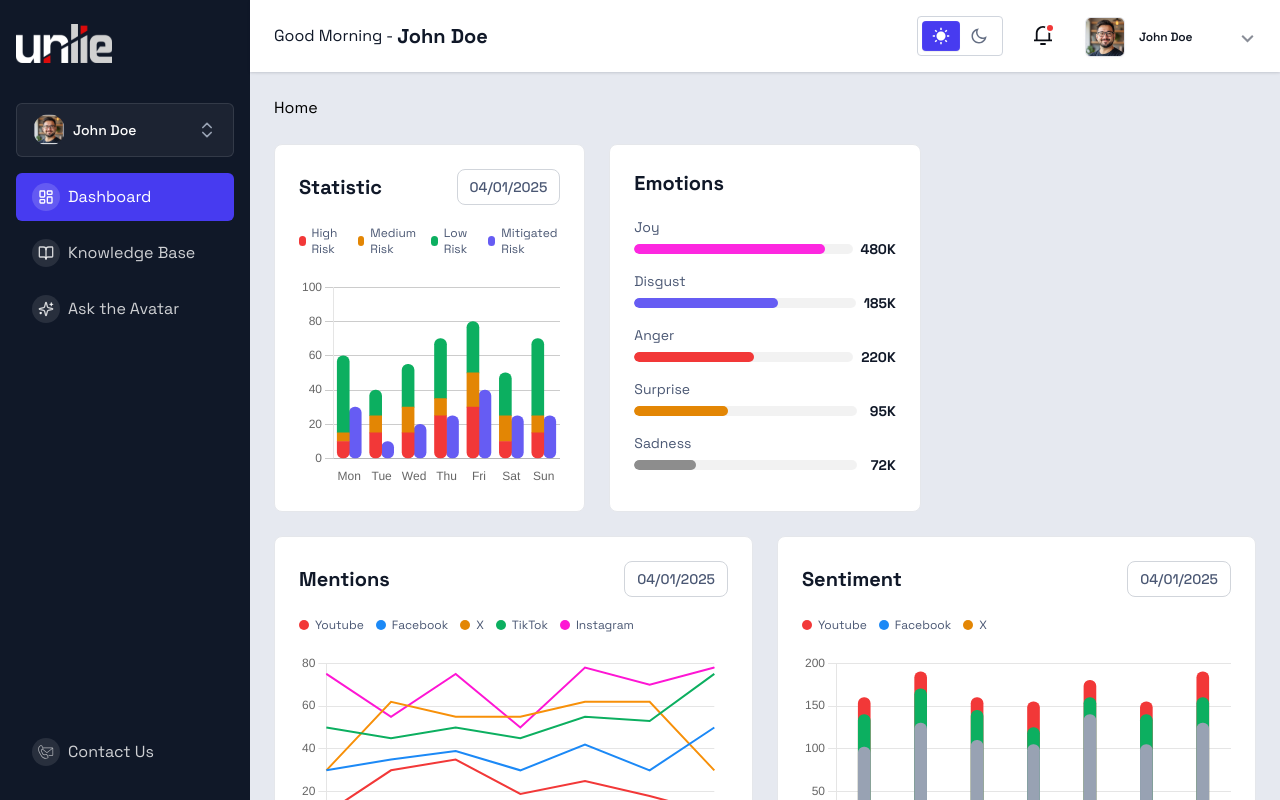
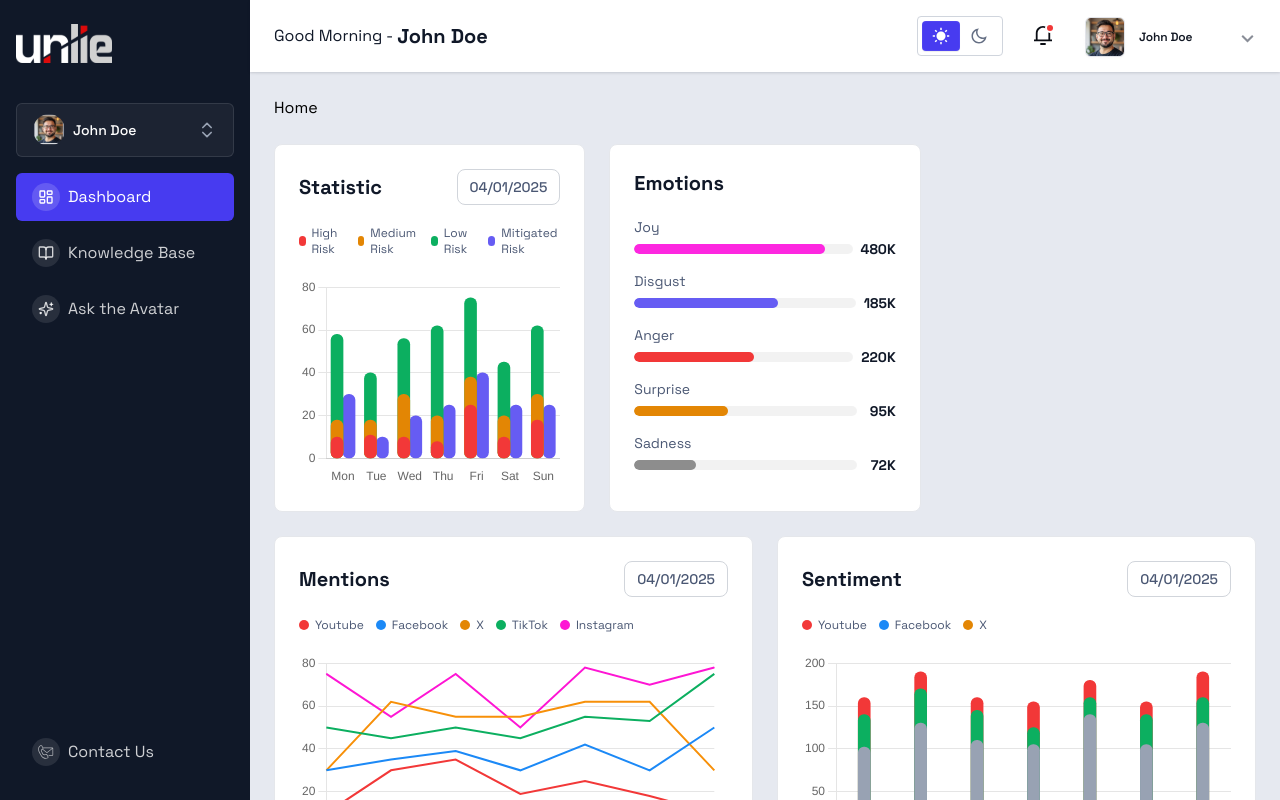
Before and after one commit to nur-it/react-un-lion-dashboard, a React (Vite) app: page / in a window 1280 px wide. Built offline with nearby package versions, Linux system fonts and the light colour scheme.

Commit message:
bar chart create

```diff
--- a/src/components/screen/Home/MentionSentiment/SentimentBarChart.jsx
+++ b/src/components/screen/Home/MentionSentiment/SentimentBarChart.jsx
@@ -50,6 +50,7 @@ const SentimentBarChart = () => {
         },
         borderSkipped: false,
       },
+
     ],
   };
 
@@ -58,6 +59,7 @@ const SentimentBarChart = () => {
       legend: {
         display: false,
       },
+
     },
     responsive: true,
     maintainAspectRatio: false,
--- a/src/components/screen/Home/StatisticEmotionAnalytics/StatisticChart.jsx
+++ b/src/components/screen/Home/StatisticEmotionAnalytics/StatisticChart.jsx
@@ -10,46 +10,46 @@ import { Bar } from "react-chartjs-2";
 
 ChartJS.register(CategoryScale, LinearScale, BarElement, Tooltip, Legend);
 
-const StackedBarChart = () => {
-  const isDarkMode = document.documentElement.classList.contains("dark");
+const StatisticChart = () => {
   const data = {
     labels: ["Mon", "Tue", "Wed", "Thu", "Fri", "Sat", "Sun"],
     datasets: [
       {
         label: "High Risk",
-        data: [10, 15, 15, 25, 30, 10, 15],
+        data: [10, 11, 10, 8, 25, 10, 18],
         backgroundColor: "#F23838",
-        stack: "stack1",
         borderRadius: {
-          topLeft: 0,
-          topRight: 0,
+          topLeft: 20,
+          topRight: 20,
           bottomLeft: 20,
           bottomRight: 20,
         },
         borderSkipped: false,
       },
       {
-        label: "Medium Risk",
-        data: [5, 10, 15, 10, 20, 15, 10],
+        label: "Positive",
+        data: [18, 18, 30, 20, 38, 20, 30],
         backgroundColor: "#E38604",
-        stack: "stack1",
-        borderRadius: 20,
+        borderRadius: {
+          topLeft: 20,
+          topRight: 20,
+          bottomLeft: 20,
+          bottomRight: 20,
+        },
         borderSkipped: false,
       },
       {
-        label: "Low Risk",
-        data: [45, 15, 25, 35, 30, 25, 45],
+        label: "Negative ",
+        data: [58, 40, 56, 62, 75, 45, 62],
         backgroundColor: "#0CAF60",
-        stack: "stack1",
         borderRadius: {
           topLeft: 20,
           topRight: 20,
-          bottomLeft: 0,
-          bottomRight: 0,
+          bottomLeft: 20,
+          bottomRight: 20,
         },
         borderSkipped: false,
       },
-      // Separate bar (single color)
       {
         label: "Mitigated Risk",
         data: [30, 10, 20, 25, 40, 25, 25],
@@ -87,17 +87,14 @@ const StackedBarChart = () => {
         },
       },
       y: {
-        stacked: true,
+        stacked: false,
         grid: {
           display: true,
-          color: isDarkMode ? "gray-100" : "#ccc",
         },
-
         ticks: {
           stepSize: 20,
-          callback: (value) => value,
+          max: 100,
         },
-        max: 100,
       },
     },
     barThickness: 12,
@@ -111,4 +108,4 @@ const StackedBarChart = () => {
   );
 };
 
-export default StackedBarChart;
+export default StatisticChart;
```
